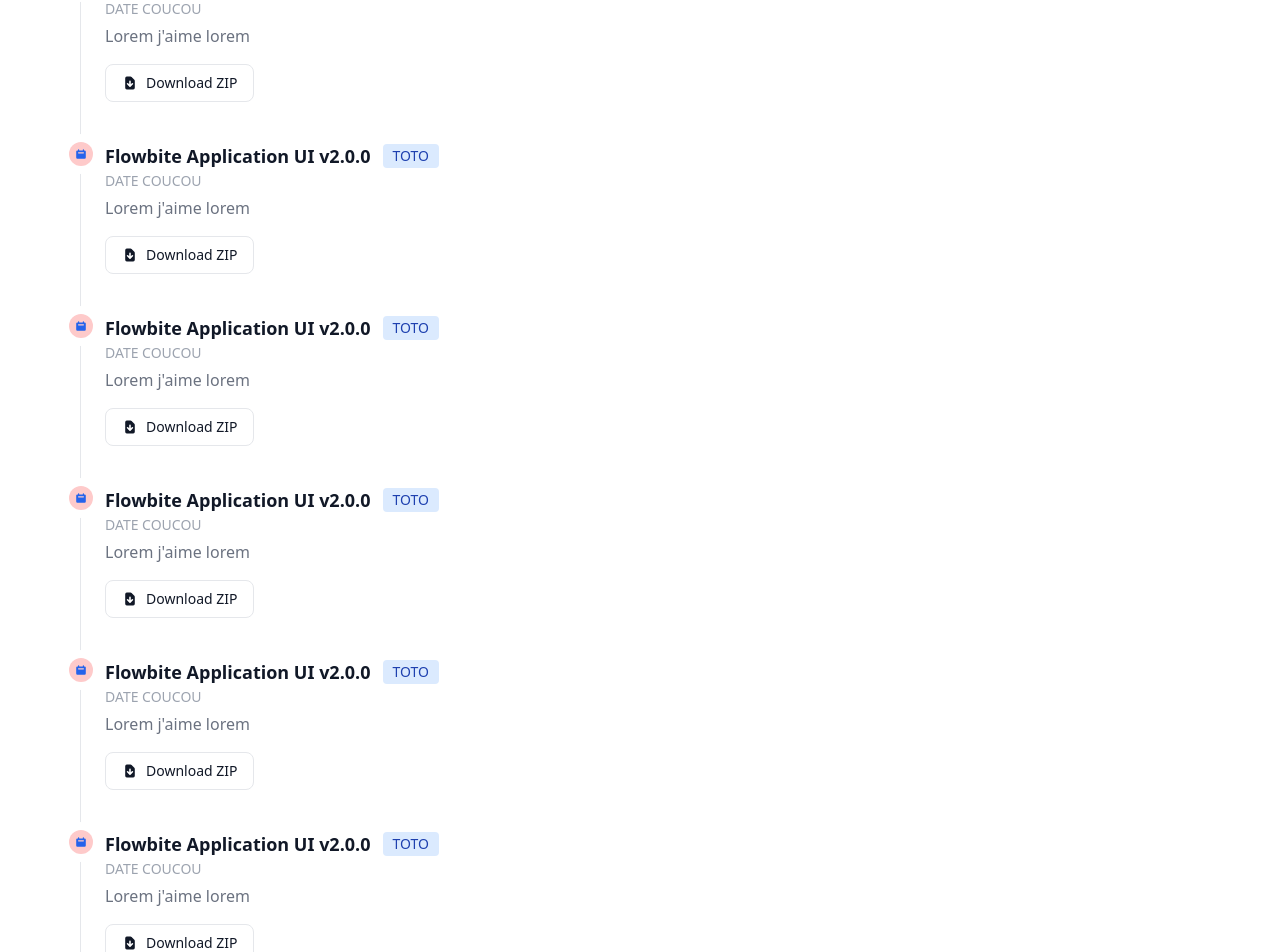
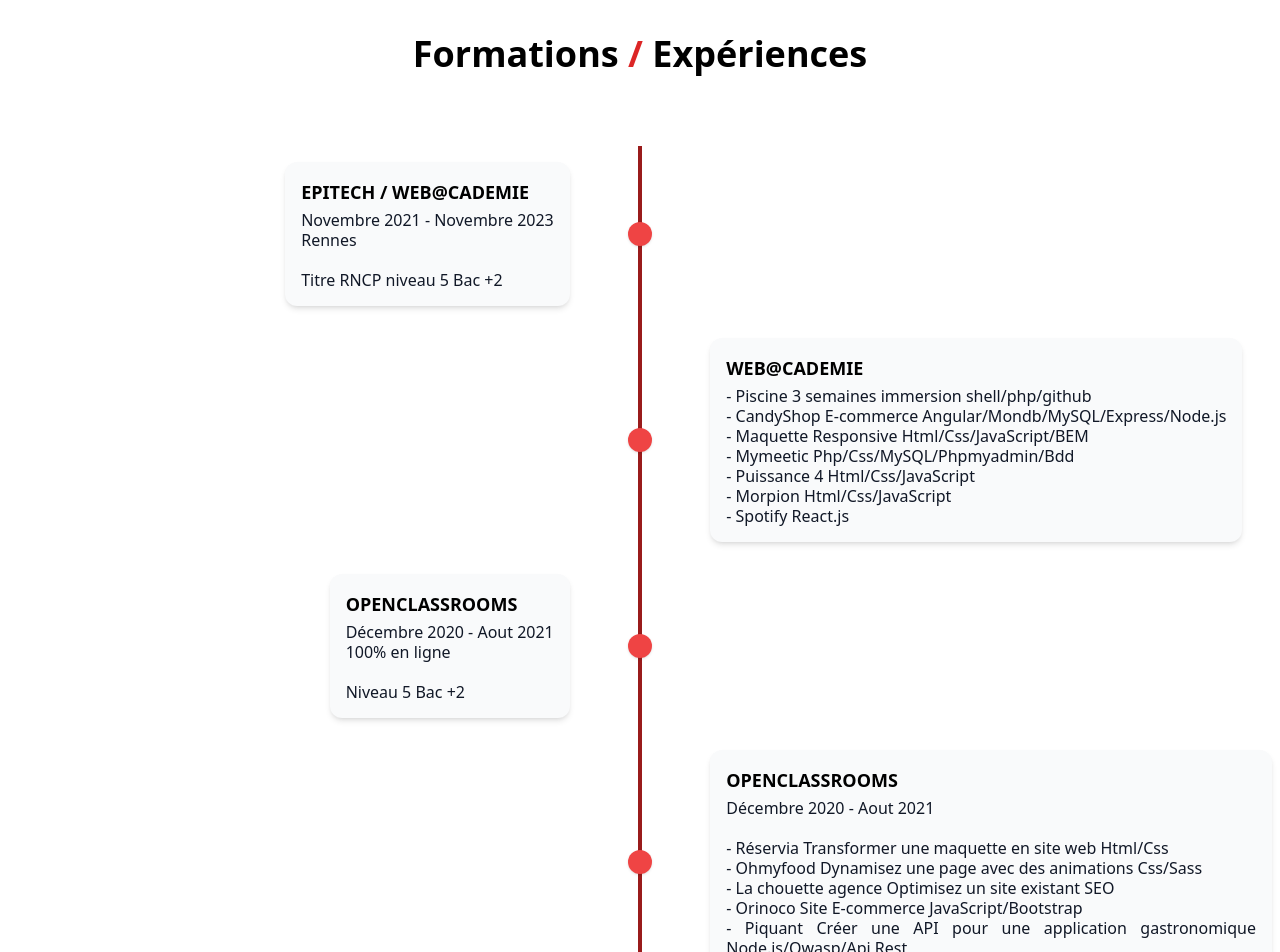
Before and after one commit to KevinJ-Dev/Portfolio, a Vue app in the folder portfolio/: page / in a window 1280 px wide. Shown: the part 727-1679 px from the top of the page. Built offline with nearby package versions, Linux system fonts and the light colour scheme.

Commit message:
Add TimeLine

```diff
--- a/portfolio/src/components/MyTimeline.vue
+++ b/portfolio/src/components/MyTimeline.vue
@@ -1,67 +1,193 @@
 <template>
-  <div class="container m-auto px-6 space-y-8 md:px-12 lg:px-20">
-    <ol class="relative border-l border-gray-200 dark:border-gray-700">
-      <li class="mb-10 ml-6">
-        <span class="flex absolute -left-3 justify-center items-center w-6 h-6 bg-red-200 rounded-full ring-8 ring-white dark:ring-gray-900 dark:bg-red-900">
-          <svg class="w-3 h-3 text-blue-600 dark:text-red-400" fill="currentColor" viewBox="0 0 20 20" xmlns="http://www.w3.org/2000/svg"><path fill-rule="evenodd" d="M6 2a1 1 0 00-1 1v1H4a2 2 0 00-2 2v10a2 2 0 002 2h12a2 2 0 002-2V6a2 2 0 00-2-2h-1V3a1 1 0 10-2 0v1H7V3a1 1 0 00-1-1zm0 5a1 1 0 000 2h8a1 1 0 100-2H6z" clip-rule="evenodd"></path></svg>
-        </span>
-        <h3 class="flex items-center mb-1 text-lg font-semibold text-gray-900 dark:text-white">Flowbite Application UI v2.0.0 <span class="bg-blue-100 text-blue-800 text-sm font-medium mr-2 px-2.5 py-0.5 rounded dark:bg-red-200 dark:text-red-800 ml-3">TOTO</span></h3>
-        <time class="block mb-2 text-sm font-normal leading-none text-gray-400 dark:text-gray-500">DATE COUCOU</time>
-        <p class="mb-4 text-base font-normal text-gray-500 dark:text-gray-400">Lorem j'aime lorem</p>
-        <a href="#" class="inline-flex items-center py-2 px-4 text-sm font-medium text-gray-900 bg-white rounded-lg border border-gray-200 hover:bg-gray-100 hover:text-blue-700 focus:z-10 focus:ring-4 focus:outline-none focus:ring-gray-200 focus:text-blue-700 dark:bg-gray-800 dark:text-gray-400 dark:border-gray-600 dark:hover:text-white dark:hover:bg-gray-700 dark:focus:ring-gray-700"><svg class="mr-2 w-4 h-4" fill="currentColor" viewBox="0 0 20 20" xmlns="http://www.w3.org/2000/svg"><path fill-rule="evenodd" d="M6 2a2 2 0 00-2 2v12a2 2 0 002 2h8a2 2 0 002-2V7.414A2 2 0 0015.414 6L12 2.586A2 2 0 0010.586 2H6zm5 6a1 1 0 10-2 0v3.586l-1.293-1.293a1 1 0 10-1.414 1.414l3 3a1 1 0 001.414 0l3-3a1 1 0 00-1.414-1.414L11 11.586V8z" clip-rule="evenodd"></path></svg> Download ZIP</a>
-      </li>
+  <div class="container">
+    <div class="m-auto text-center md:w-8/12 lg:w-6/12">
+      <h2 class="py-16 text-2xl text-black font-bold md:text-4xl">Formations <span class="text-red-600">/</span> Expériences</h2>
+    </div>
+    <div
+        class="flex flex-col md:grid grid-cols-9 mx-auto p-2 text-red-50">
+      <!-- left -->
+      <!--Epitech-->
+      <div class="flex flex-row-reverse md:contents">
+        <div class="bg-gray-50 col-start-1 col-end-5 p-4 rounded-xl my-4 ml-auto shadow-md">
+          <h3 class="font-semibold text-lg text-black mb-1">EPITECH / WEB@CADEMIE</h3>
+          <p class="leading-tight text-justify text-gray-900">
+            Novembre 2021 - Novembre 2023 <br> Rennes <br><br> Titre RNCP niveau 5 Bac +2
+          </p>
+        </div>
+        <div class="col-start-5 col-end-6 md:mx-auto relative mr-10">
+          <div class="h-full w-6 flex items-center justify-center">
+            <div class="h-full w-1 bg-red-800 pointer-events-none"></div>
+          </div>
+          <div class="w-6 h-6 absolute top-1/2 -mt-3 rounded-full bg-red-500 shadow"></div>
+        </div>
+      </div>
+      <!-- right -->
+      <!--Epitech-->
+      <div class="flex md:contents">
+        <div class="col-start-5 col-end-6 mr-10 md:mx-auto relative">
+          <div class="h-full w-6 flex items-center justify-center">
+            <div class="h-full w-1 bg-red-800 pointer-events-none"></div>
+          </div>
+          <div class="w-6 h-6 absolute top-1/2 -mt-3 rounded-full bg-red-500 shadow">
+          </div>
+        </div>
+        <div class="bg-gray-50 col-start-6 col-end-10 p-4 rounded-xl my-4 mr-auto shadow-md">
+          <h3 class="font-semibold text-lg text-black mb-1">WEB@CADEMIE</h3>
+          <p class="leading-tight text-justify text-gray-900">
+            - Piscine 3 semaines immersion shell/php/github <br> - CandyShop E-commerce Angular/Mondb/MySQL/Express/Node.js <br>
+            - Maquette Responsive Html/Css/JavaScript/BEM <br> - Mymeetic Php/Css/MySQL/Phpmyadmin/Bdd <br>
+            - Puissance 4 Html/Css/JavaScript <br> - Morpion Html/Css/JavaScript <br> - Spotify React.js
+          </p>
+        </div>
+      </div>
 
-      <li class="mb-10 ml-6">
-        <span class="flex absolute -left-3 justify-center items-center w-6 h-6 bg-red-200 rounded-full ring-8 ring-white dark:ring-gray-900 dark:bg-red-900">
-          <svg class="w-3 h-3 text-blue-600 dark:text-red-400" fill="currentColor" viewBox="0 0 20 20" xmlns="http://www.w3.org/2000/svg"><path fill-rule="evenodd" d="M6 2a1 1 0 00-1 1v1H4a2 2 0 00-2 2v10a2 2 0 002 2h12a2 2 0 002-2V6a2 2 0 00-2-2h-1V3a1 1 0 10-2 0v1H7V3a1 1 0 00-1-1zm0 5a1 1 0 000 2h8a1 1 0 100-2H6z" clip-rule="evenodd"></path></svg>
-        </span>
-        <h3 class="flex items-center mb-1 text-lg font-semibold text-gray-900 dark:text-white">Flowbite Application UI v2.0.0 <span class="bg-blue-100 text-blue-800 text-sm font-medium mr-2 px-2.5 py-0.5 rounded dark:bg-red-200 dark:text-red-800 ml-3">TOTO</span></h3>
-        <time class="block mb-2 text-sm font-normal leading-none text-gray-400 dark:text-gray-500">DATE COUCOU</time>
-        <p class="mb-4 text-base font-normal text-gray-500 dark:text-gray-400">Lorem j'aime lorem</p>
-        <a href="#" class="inline-flex items-center py-2 px-4 text-sm font-medium text-gray-900 bg-white rounded-lg border border-gray-200 hover:bg-gray-100 hover:text-blue-700 focus:z-10 focus:ring-4 focus:outline-none focus:ring-gray-200 focus:text-blue-700 dark:bg-gray-800 dark:text-gray-400 dark:border-gray-600 dark:hover:text-white dark:hover:bg-gray-700 dark:focus:ring-gray-700"><svg class="mr-2 w-4 h-4" fill="currentColor" viewBox="0 0 20 20" xmlns="http://www.w3.org/2000/svg"><path fill-rule="evenodd" d="M6 2a2 2 0 00-2 2v12a2 2 0 002 2h8a2 2 0 002-2V7.414A2 2 0 0015.414 6L12 2.586A2 2 0 0010.586 2H6zm5 6a1 1 0 10-2 0v3.586l-1.293-1.293a1 1 0 10-1.414 1.414l3 3a1 1 0 001.414 0l3-3a1 1 0 00-1.414-1.414L11 11.586V8z" clip-rule="evenodd"></path></svg> Download ZIP</a>
-      </li>
-
-      <li class="mb-10 ml-6">
-        <span class="flex absolute -left-3 justify-center items-center w-6 h-6 bg-red-200 rounded-full ring-8 ring-white dark:ring-gray-900 dark:bg-red-900">
-          <svg class="w-3 h-3 text-blue-600 dark:text-red-400" fill="currentColor" viewBox="0 0 20 20" xmlns="http://www.w3.org/2000/svg"><path fill-rule="evenodd" d="M6 2a1 1 0 00-1 1v1H4a2 2 0 00-2 2v10a2 2 0 002 2h12a2 2 0 002-2V6a2 2 0 00-2-2h-1V3a1 1 0 10-2 0v1H7V3a1 1 0 00-1-1zm0 5a1 1 0 000 2h8a1 1 0 100-2H6z" clip-rule="evenodd"></path></svg>
-        </span>
-        <h3 class="flex items-center mb-1 text-lg font-semibold text-gray-900 dark:text-white">Flowbite Application UI v2.0.0 <span class="bg-blue-100 text-blue-800 text-sm font-medium mr-2 px-2.5 py-0.5 rounded dark:bg-red-200 dark:text-red-800 ml-3">TOTO</span></h3>
-        <time class="block mb-2 text-sm font-normal leading-none text-gray-400 dark:text-gray-500">DATE COUCOU</time>
-        <p class="mb-4 text-base font-normal text-gray-500 dark:text-gray-400">Lorem j'aime lorem</p>
-        <a href="#" class="inline-flex items-center py-2 px-4 text-sm font-medium text-gray-900 bg-white rounded-lg border border-gray-200 hover:bg-gray-100 hover:text-blue-700 focus:z-10 focus:ring-4 focus:outline-none focus:ring-gray-200 focus:text-blue-700 dark:bg-gray-800 dark:text-gray-400 dark:border-gray-600 dark:hover:text-white dark:hover:bg-gray-700 dark:focus:ring-gray-700"><svg class="mr-2 w-4 h-4" fill="currentColor" viewBox="0 0 20 20" xmlns="http://www.w3.org/2000/svg"><path fill-rule="evenodd" d="M6 2a2 2 0 00-2 2v12a2 2 0 002 2h8a2 2 0 002-2V7.414A2 2 0 0015.414 6L12 2.586A2 2 0 0010.586 2H6zm5 6a1 1 0 10-2 0v3.586l-1.293-1.293a1 1 0 10-1.414 1.414l3 3a1 1 0 001.414 0l3-3a1 1 0 00-1.414-1.414L11 11.586V8z" clip-rule="evenodd"></path></svg> Download ZIP</a>
-      </li>
-
-      <li class="mb-10 ml-6">
-        <span class="flex absolute -left-3 justify-center items-center w-6 h-6 bg-red-200 rounded-full ring-8 ring-white dark:ring-gray-900 dark:bg-red-900">
-          <svg class="w-3 h-3 text-blue-600 dark:text-red-400" fill="currentColor" viewBox="0 0 20 20" xmlns="http://www.w3.org/2000/svg"><path fill-rule="evenodd" d="M6 2a1 1 0 00-1 1v1H4a2 2 0 00-2 2v10a2 2 0 002 2h12a2 2 0 002-2V6a2 2 0 00-2-2h-1V3a1 1 0 10-2 0v1H7V3a1 1 0 00-1-1zm0 5a1 1 0 000 2h8a1 1 0 100-2H6z" clip-rule="evenodd"></path></svg>
-        </span>
-        <h3 class="flex items-center mb-1 text-lg font-semibold text-gray-900 dark:text-white">Flowbite Application UI v2.0.0 <span class="bg-blue-100 text-blue-800 text-sm font-medium mr-2 px-2.5 py-0.5 rounded dark:bg-red-200 dark:text-red-800 ml-3">TOTO</span></h3>
-        <time class="block mb-2 text-sm font-normal leading-none text-gray-400 dark:text-gray-500">DATE COUCOU</time>
-        <p class="mb-4 text-base font-normal text-gray-500 dark:text-gray-400">Lorem j'aime lorem</p>
-        <a href="#" class="inline-flex items-center py-2 px-4 text-sm font-medium text-gray-900 bg-white rounded-lg border border-gray-200 hover:bg-gray-100 hover:text-blue-700 focus:z-10 focus:ring-4 focus:outline-none focus:ring-gray-200 focus:text-blue-700 dark:bg-gray-800 dark:text-gray-400 dark:border-gray-600 dark:hover:text-white dark:hover:bg-gray-700 dark:focus:ring-gray-700"><svg class="mr-2 w-4 h-4" fill="currentColor" viewBox="0 0 20 20" xmlns="http://www.w3.org/2000/svg"><path fill-rule="evenodd" d="M6 2a2 2 0 00-2 2v12a2 2 0 002 2h8a2 2 0 002-2V7.414A2 2 0 0015.414 6L12 2.586A2 2 0 0010.586 2H6zm5 6a1 1 0 10-2 0v3.586l-1.293-1.293a1 1 0 10-1.414 1.414l3 3a1 1 0 001.414 0l3-3a1 1 0 00-1.414-1.414L11 11.586V8z" clip-rule="evenodd"></path></svg> Download ZIP</a>
-      </li>
-
-      <li class="mb-10 ml-6">
-        <span class="flex absolute -left-3 justify-center items-center w-6 h-6 bg-red-200 rounded-full ring-8 ring-white dark:ring-gray-900 dark:bg-red-900">
-          <svg class="w-3 h-3 text-blue-600 dark:text-red-400" fill="currentColor" viewBox="0 0 20 20" xmlns="http://www.w3.org/2000/svg"><path fill-rule="evenodd" d="M6 2a1 1 0 00-1 1v1H4a2 2 0 00-2 2v10a2 2 0 002 2h12a2 2 0 002-2V6a2 2 0 00-2-2h-1V3a1 1 0 10-2 0v1H7V3a1 1 0 00-1-1zm0 5a1 1 0 000 2h8a1 1 0 100-2H6z" clip-rule="evenodd"></path></svg>
-        </span>
-        <h3 class="flex items-center mb-1 text-lg font-semibold text-gray-900 dark:text-white">Flowbite Application UI v2.0.0 <span class="bg-blue-100 text-blue-800 text-sm font-medium mr-2 px-2.5 py-0.5 rounded dark:bg-red-200 dark:text-red-800 ml-3">TOTO</span></h3>
-        <time class="block mb-2 text-sm font-normal leading-none text-gray-400 dark:text-gray-500">DATE COUCOU</time>
-        <p class="mb-4 text-base font-normal text-gray-500 dark:text-gray-400">Lorem j'aime lorem</p>
-        <a href="#" class="inline-flex items-center py-2 px-4 text-sm font-medium text-gray-900 bg-white rounded-lg border border-gray-200 hover:bg-gray-100 hover:text-blue-700 focus:z-10 focus:ring-4 focus:outline-none focus:ring-gray-200 focus:text-blue-700 dark:bg-gray-800 dark:text-gray-400 dark:border-gray-600 dark:hover:text-white dark:hover:bg-gray-700 dark:focus:ring-gray-700"><svg class="mr-2 w-4 h-4" fill="currentColor" viewBox="0 0 20 20" xmlns="http://www.w3.org/2000/svg"><path fill-rule="evenodd" d="M6 2a2 2 0 00-2 2v12a2 2 0 002 2h8a2 2 0 002-2V7.414A2 2 0 0015.414 6L12 2.586A2 2 0 0010.586 2H6zm5 6a1 1 0 10-2 0v3.586l-1.293-1.293a1 1 0 10-1.414 1.414l3 3a1 1 0 001.414 0l3-3a1 1 0 00-1.414-1.414L11 11.586V8z" clip-rule="evenodd"></path></svg> Download ZIP</a>
-      </li>
-
-      <li class="mb-10 ml-6">
-        <span class="flex absolute -left-3 justify-center items-center w-6 h-6 bg-red-200 rounded-full ring-8 ring-white dark:ring-gray-900 dark:bg-red-900">
-          <svg class="w-3 h-3 text-blue-600 dark:text-red-400" fill="currentColor" viewBox="0 0 20 20" xmlns="http://www.w3.org/2000/svg"><path fill-rule="evenodd" d="M6 2a1 1 0 00-1 1v1H4a2 2 0 00-2 2v10a2 2 0 002 2h12a2 2 0 002-2V6a2 2 0 00-2-2h-1V3a1 1 0 10-2 0v1H7V3a1 1 0 00-1-1zm0 5a1 1 0 000 2h8a1 1 0 100-2H6z" clip-rule="evenodd"></path></svg>
-        </span>
-        <h3 class="flex items-center mb-1 text-lg font-semibold text-gray-900 dark:text-white">Flowbite Application UI v2.0.0 <span class="bg-blue-100 text-blue-800 text-sm font-medium mr-2 px-2.5 py-0.5 rounded dark:bg-red-200 dark:text-red-800 ml-3">TOTO</span></h3>
-        <time class="block mb-2 text-sm font-normal leading-none text-gray-400 dark:text-gray-500">DATE COUCOU</time>
-        <p class="mb-4 text-base font-normal text-gray-500 dark:text-gray-400">Lorem j'aime lorem</p>
-        <a href="#" class="inline-flex items-center py-2 px-4 text-sm font-medium text-gray-900 bg-white rounded-lg border border-gray-200 hover:bg-gray-100 hover:text-blue-700 focus:z-10 focus:ring-4 focus:outline-none focus:ring-gray-200 focus:text-blue-700 dark:bg-gray-800 dark:text-gray-400 dark:border-gray-600 dark:hover:text-white dark:hover:bg-gray-700 dark:focus:ring-gray-700"><svg class="mr-2 w-4 h-4" fill="currentColor" viewBox="0 0 20 20" xmlns="http://www.w3.org/2000/svg"><path fill-rule="evenodd" d="M6 2a2 2 0 00-2 2v12a2 2 0 002 2h8a2 2 0 002-2V7.414A2 2 0 0015.414 6L12 2.586A2 2 0 0010.586 2H6zm5 6a1 1 0 10-2 0v3.586l-1.293-1.293a1 1 0 10-1.414 1.414l3 3a1 1 0 001.414 0l3-3a1 1 0 00-1.414-1.414L11 11.586V8z" clip-rule="evenodd"></path></svg> Download ZIP</a>
-      </li>
-
-    </ol>
+<!--Openclassrooms-->
+      <div class="flex flex-row-reverse md:contents">
+        <div class="bg-gray-50 col-start-1 col-end-5 p-4 rounded-xl my-4 ml-auto shadow-md">
+          <h3 class="font-semibold text-lg text-black mb-1">OPENCLASSROOMS</h3>
+          <p class="leading-tight text-justify text-gray-900">
+            Décembre 2020 - Aout 2021 <br> 100% en ligne <br><br> Niveau 5 Bac +2
+          </p>
+        </div>
+        <div class="col-start-5 col-end-6 md:mx-auto relative mr-10">
+          <div class="h-full w-6 flex items-center justify-center">
+            <div class="h-full w-1 bg-red-800 pointer-events-none"></div>
+          </div>
+          <div class="w-6 h-6 absolute top-1/2 -mt-3 rounded-full bg-red-500 shadow">
+          </div>
+        </div>
+      </div>
+      <!-- right -->
+      <!--Openclassrooms-->
+      <div class="flex md:contents">
+        <div class="col-start-5 col-end-6 mr-10 md:mx-auto relative">
+          <div class="h-full w-6 flex items-center justify-center">
+            <div class="h-full w-1 bg-red-800 pointer-events-none"></div>
+          </div>
+          <div class="w-6 h-6 absolute top-1/2 -mt-3 rounded-full bg-red-500 shadow"></div>
+        </div>
+        <div class="bg-gray-50 col-start-6 col-end-10 p-4 rounded-xl my-4 mr-auto shadow-md">
+          <h3 class="font-semibold text-lg text-black mb-1">OPENCLASSROOMS</h3>
+          <p class="leading-tight text-justify text-gray-900">
+            Décembre 2020 - Aout 2021 <br><br>
+            - Réservia Transformer une maquette en site web Html/Css <br> - Ohmyfood Dynamisez une page avec des animations Css/Sass<br>
+            - La chouette agence Optimisez un site existant SEO <br> - Orinoco Site E-commerce JavaScript/Bootstrap<br>
+            - Piquant Créer une API pour une application gastronomique Node.js/Owasp/Api Rest
+          </p>
+        </div>
+      </div>
+      <!--Commercial Web-->
+      <div class="flex flex-row-reverse md:contents">
+        <div class="bg-gray-50 col-start-1 col-end-5 p-4 rounded-xl my-4 ml-auto shadow-md">
+          <h3 class="font-semibold text-lg text-black mb-1">COMMERCIAL WEB</h3>
+          <p class="leading-tight text-justify text-gray-900">
+            Aout 2020 - Octobre 2021 <br> Sarzeau
+          </p>
+        </div>
+        <div class="col-start-5 col-end-6 md:mx-auto relative mr-10">
+          <div class="h-full w-6 flex items-center justify-center">
+            <div class="h-full w-1 bg-red-800 pointer-events-none"></div>
+          </div>
+          <div class="w-6 h-6 absolute top-1/2 -mt-3 rounded-full bg-red-500 shadow">
+          </div>
+        </div>
+      </div>
+      <!-- right -->
+      <!--Pcsys-->
+      <div class="flex md:contents">
+        <div class="col-start-5 col-end-6 mr-10 md:mx-auto relative">
+          <div class="h-full w-6 flex items-center justify-center">
+            <div class="h-full w-1 bg-red-800 pointer-events-none"></div>
+          </div>
+          <div class="w-6 h-6 absolute top-1/2 -mt-3 rounded-full bg-red-500 shadow"></div>
+        </div>
+        <div class="bg-gray-50 col-start-6 col-end-10 p-4 rounded-xl my-4 mr-auto shadow-md">
+          <h3 class="font-semibold text-lg text-black mb-1">PCSYS</h3>
+          <p class="leading-tight text-justify text-gray-900">
+            Sarzeau <br><br> Technicien commercial Web / Informatique
+          </p>
+        </div>
+      </div>
+      <!--CAP Couvreur-->
+      <div class="flex flex-row-reverse md:contents">
+        <div class="bg-gray-50 col-start-1 col-end-5 p-4 rounded-xl my-4 ml-auto shadow-md">
+          <h3 class="font-semibold text-lg text-black mb-1">Couvreur</h3>
+          <p class="leading-tight text-justify text-gray-900">
+            2019 - 2020 <br> CFA Vannes <br><br>Titre RNCP niveau 3 CAP
+          </p>
+        </div>
+        <div class="col-start-5 col-end-6 md:mx-auto relative mr-10">
+          <div class="h-full w-6 flex items-center justify-center">
+            <div class="h-full w-1 bg-red-800 pointer-events-none"></div>
+          </div>
+          <div class="w-6 h-6 absolute top-1/2 -mt-3 rounded-full bg-red-500 shadow"></div>
+        </div>
+      </div>
+      <!-- right -->
+      <!--Couvreur-->
+      <div class="flex md:contents">
+        <div class="col-start-5 col-end-6 mr-10 md:mx-auto relative">
+          <div class="h-full w-6 flex items-center justify-center">
+            <div class="h-full w-1 bg-red-800 pointer-events-none"></div>
+          </div>
+          <div class="w-6 h-6 absolute top-1/2 -mt-3 rounded-full bg-red-500 shadow"></div>
+        </div>
+        <div class="bg-gray-50 col-start-6 col-end-10 p-4 rounded-xl my-4 mr-auto shadow-md">
+          <h3 class="font-semibold text-lg text-black mb-1">SEB & TOIT</h3>
+          <p class="leading-tight text-justify text-gray-900">
+            2019 - 2020 <br> Trinité-Surzur <br><br> Couvreur
+          </p>
+        </div>
+      </div>
+      <!-- right -->
+      <!--Intérimaire-->
+      <div class="flex md:contents">
+        <div class="col-start-5 col-end-6 mr-10 md:mx-auto relative">
+          <div class="h-full w-6 flex items-center justify-center">
+            <div class="h-full w-1 bg-red-800 pointer-events-none"></div>
+          </div>
+          <div class="w-6 h-6 absolute top-1/2 -mt-3 rounded-full bg-red-500 shadow"></div>
+        </div>
+        <div
+            class="bg-gray-50 col-start-6 col-end-10 p-4 rounded-xl my-4 mr-auto shadow-md">
+          <h3 class="font-semibold text-lg text-black mb-1">INTERIMAIRE</h3>
+          <p class="leading-tight text-justify text-gray-900">
+            2018 <br><br> Tout type de poste
+          </p>
+        </div>
+      </div>
+      <!--CAP Plombier-->
+      <div class="flex flex-row-reverse md:contents">
+        <div class="bg-gray-50 col-start-1 col-end-5 p-4 rounded-xl my-4 ml-auto shadow-md">
+          <h3 class="font-semibold text-lg text-black mb-1">Plombier</h3>
+          <p class="leading-tight text-justify text-gray-900">
+            2015 - 2017 <br> CFA Vannes <br><br>Titre RNCP niveau 3 CAP
+          </p>
+        </div>
+        <div class="col-start-5 col-end-6 md:mx-auto relative mr-10">
+          <div class="h-full w-6 flex items-center justify-center">
+            <div class="h-full w-1 bg-red-800 pointer-events-none"></div>
+          </div>
+          <div class="w-6 h-6 absolute top-1/2 -mt-3 rounded-full bg-red-500 shadow"></div>
+        </div>
+      </div>
+      <!-- right -->
+      <!--Daniel Morice-->
+      <div class="flex md:contents">
+        <div class="col-start-5 col-end-6 mr-10 md:mx-auto relative">
+          <div class="h-full w-6 flex items-center justify-center">
+            <div class="h-full w-1 bg-red-800 pointer-events-none"></div>
+          </div>
+          <div class="w-6 h-6 absolute top-1/2 -mt-3 rounded-full bg-red-500 shadow"></div>
+        </div>
+        <div class="bg-gray-50 col-start-6 col-end-10 p-4 rounded-xl my-4 mr-auto shadow-md">
+          <h3 class="font-semibold text-lg text-black mb-1">DANIEL MORICE</h3>
+          <p class="leading-tight text-justify text-gray-900">
+            2015 - 2017 <br> Séné <br><br> Plombier / Chauffagiste
+          </p>
+        </div>
+      </div>
+    </div>
   </div>
 </template>
 
```
